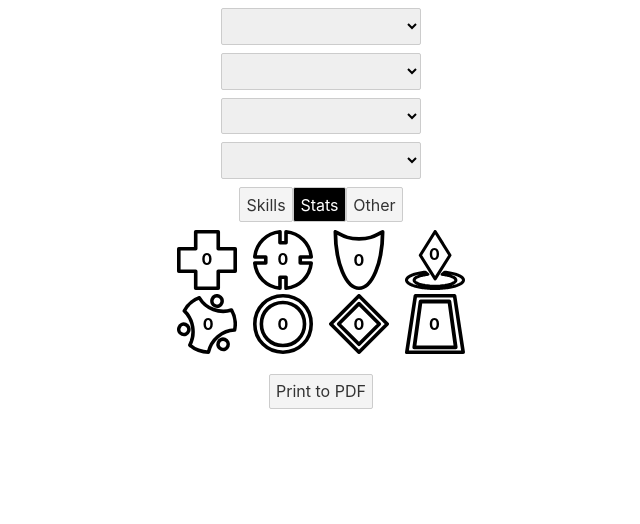
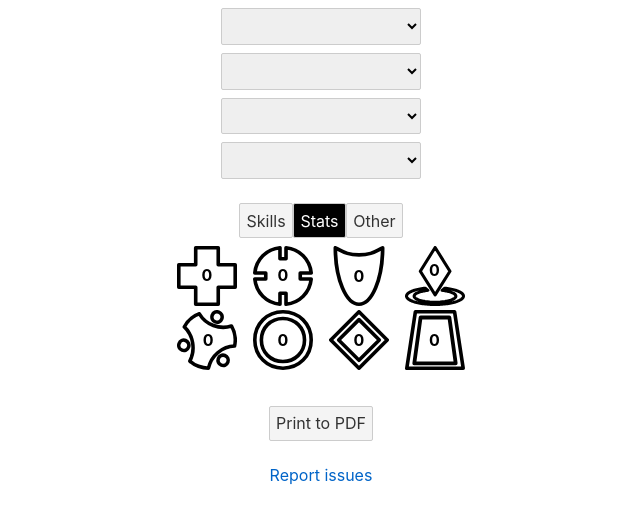
Before and after one commit to bzm3r/npch, a SvelteKit app: page / in a window 1280 px wide. Shown: the top 524 px of the page, without its empty margins (319-959 px from the left). Built offline with nearby package versions, Linux system fonts and the light colour scheme.

Commit message:
Report issues, add more spacing between rows of the main app grid

```diff
--- a/src/routes/+page.svelte
+++ b/src/routes/+page.svelte
@@ -32,6 +32,10 @@
 	<div class="print_button">
 		<PrintButton {race} {class1} {class2} {class3} />
 	</div>
+
+	<div class="other_links">
+		<a href="https://github.com/bzm3r/npch/issues">Report issues</a>
+	</div>
 </div>
 
 <style>
@@ -41,6 +45,7 @@
 		margin: 0 auto;
 		justify-content: center;
 		justify-items: center;
+		row-gap: 1rem;
 		/* border-color: black;
 		border-width: 1px;
 		border-style: solid; */
```
